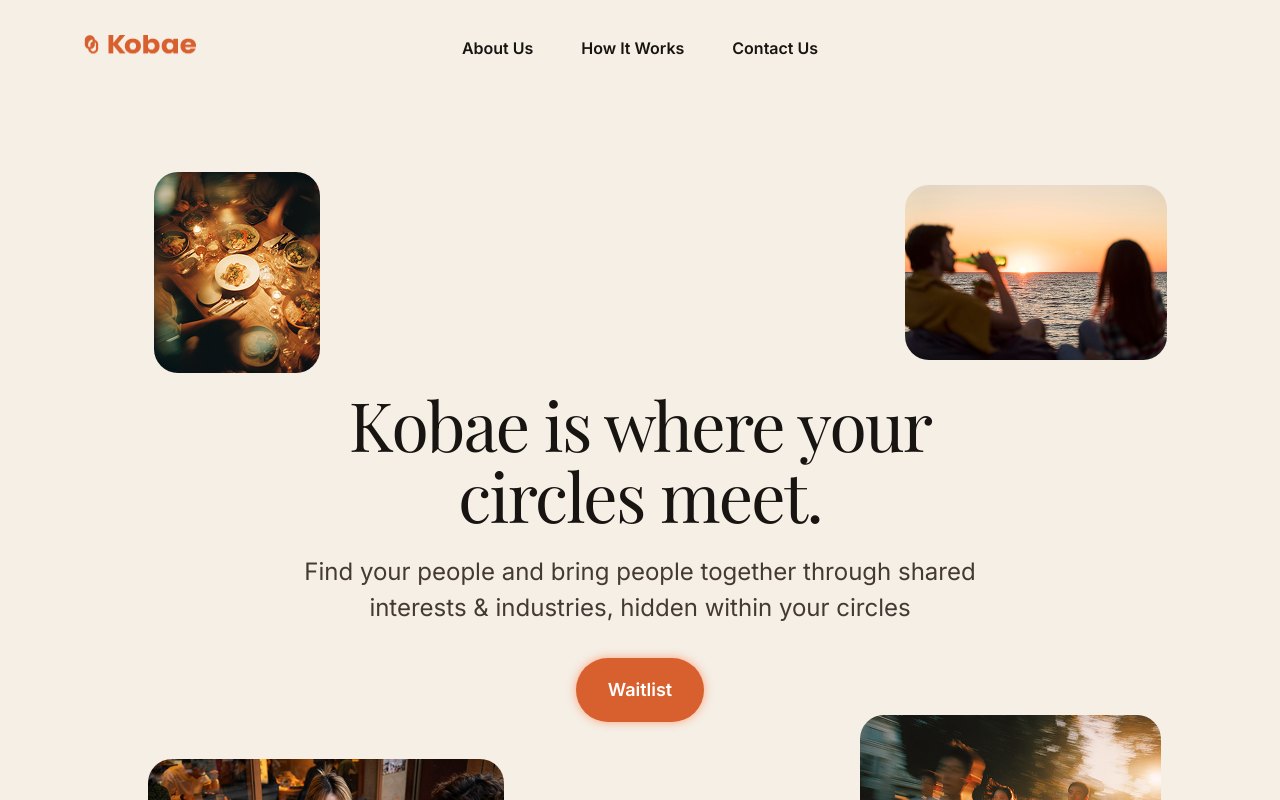
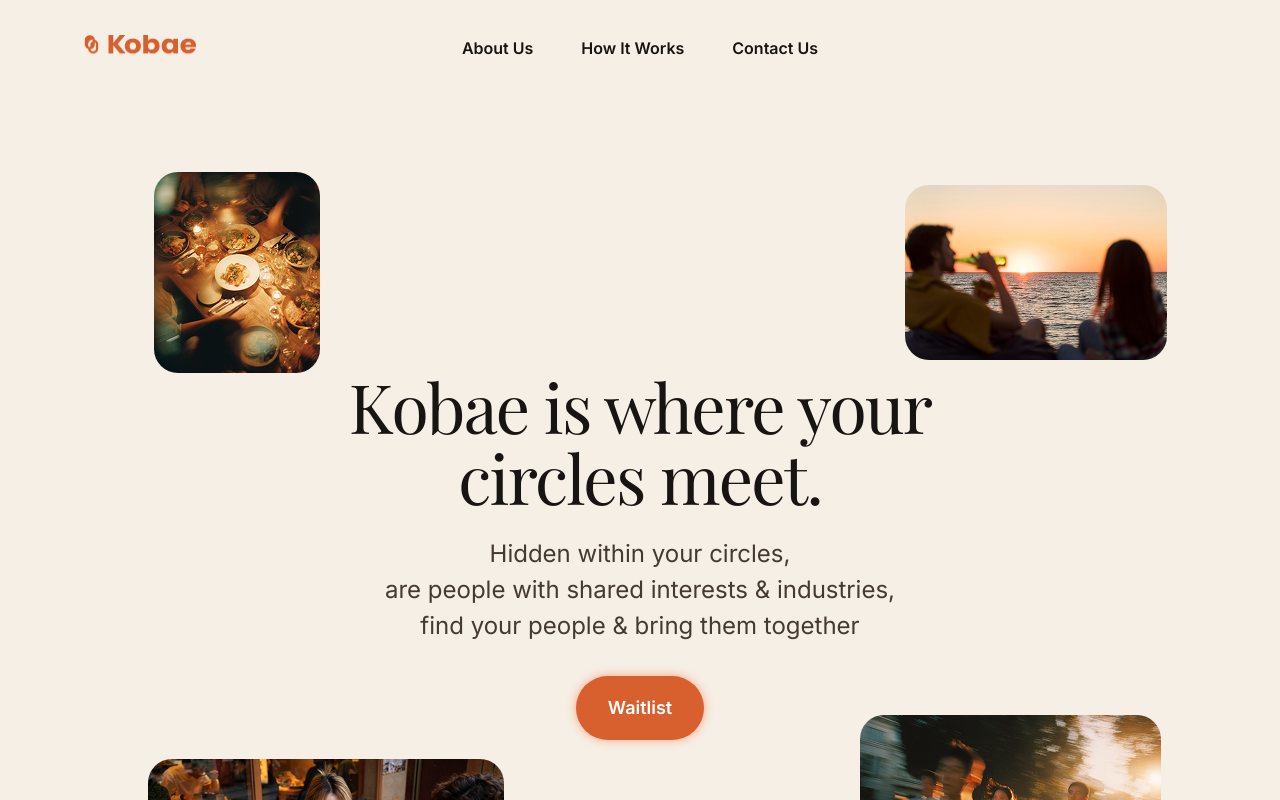
Before and after one commit to kobaesg/kobae-landing, a Next.js app: page / in a window 1280 px wide. Shown: the top 800 px of the page. Built offline with nearby package versions, Linux system fonts and the light colour scheme; a web font is replaced by a local one.

Commit message:
Update Hero.tsx

```diff
--- a/components/sections/Hero.tsx
+++ b/components/sections/Hero.tsx
@@ -29,9 +29,9 @@ export function Hero() {
                         transition={{ duration: 0.6, delay: 0.4 }}
                         className="mt-6 text-2xl font-normal leading-9 text-[#453933] max-w-2xl"
                     >
-                        Find your people and bring people together
-                        through shared interests & industries,
-                        hidden within your circles
+                        Hidden within your circles, <br />
+                        are people with shared interests & industries,<br />
+                        find your people & bring them together
                     </motion.p>
 
                     {/* CTA Button */}
```
